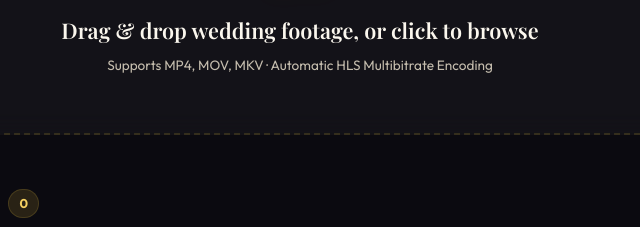
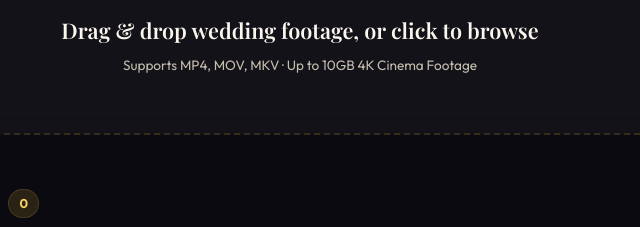
Before and after one commit to dineshuk01/Video-Processing-System, a website: page public/index.html in a window 1280 px wide. Shown: the part 483-710 px from the top of the page, 340-980 px from the left. Drawn offline with nearby package versions, Linux system fonts and the light colour scheme; no server answers; a web font is replaced by a local one.

Commit message:
feat: increase max upload limit to 10GB for 4K wedding cinema footage

```diff
--- a/public/index.html
+++ b/public/index.html
@@ -50,7 +50,7 @@
         <input type="file" id="file-input" accept="video/mp4,video/quicktime,video/x-matroska" />
         <div class="upload-icon">🥂</div>
         <h3>Drag &amp; drop wedding footage, or click to browse</h3>
-        <p>Supports MP4, MOV, MKV · Automatic HLS Multibitrate Encoding</p>
+        <p>Supports MP4, MOV, MKV · Up to 10GB 4K Cinema Footage</p>
       </div>
 
       <!-- Selected file info -->
```
Also changed, not shown: 1 other file.
